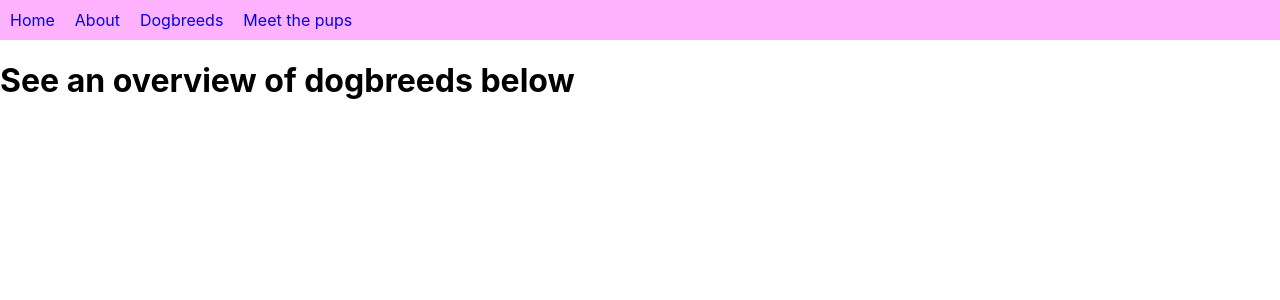
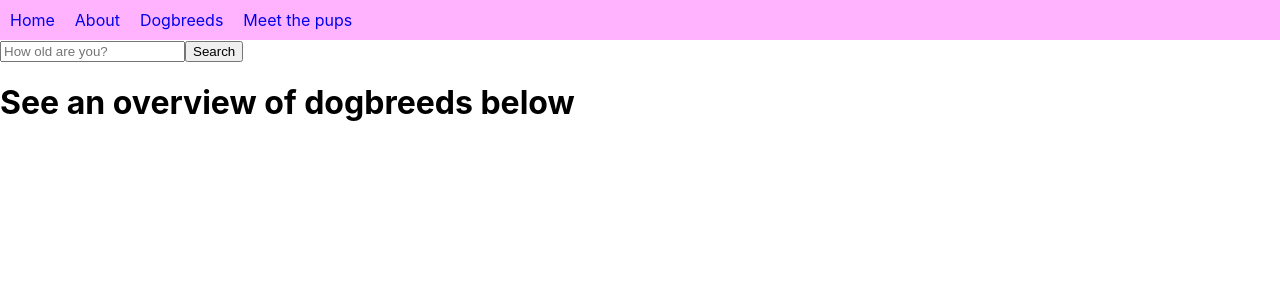
Before and after one commit to SusannaMj/Pet-adoption-app, a React (Create React App) app: page /dogbreeds in a window 1280 px wide. Shown: the top 300 px of the page. Built offline with nearby package versions, Linux system fonts and the light colour scheme.

Commit message:
added basic form elements for dogbreed-search
- imported useState

```diff
--- a/src/pages/dogbreeds.js
+++ b/src/pages/dogbreeds.js
@@ -1,8 +1,27 @@
-import React from "react";
+import React, { useState } from "react";
 
-export default function Dogdreeds() {
+export default function Dogbreeds() {
+  let [age, setAge] = useState("");
+
+  function handleSubmit(event) {
+    event.preventDefault();
+    alert(`You are ${age} years old`);
+  }
+
+  function updateAge(event) {
+    event.preventDefault();
+    setAge(event.target.value);
+  }
   return (
     <div>
+      <form className="searchForm" onSubmit={handleSubmit}>
+        <input
+          type="number"
+          placeholder="How old are you?"
+          onChange={updateAge}
+        />
+        <input type="submit" value="Search" />
+      </form>
       <h1>See an overview of dogbreeds below</h1>
     </div>
   );
--- a/src/pages/index.js
+++ b/src/pages/index.js
@@ -12,8 +12,10 @@ export default function Home() {
   }
   return (
     <div>
-      <h1>Ready to meet your new best friend?</h1>
-      <button onClick={showPups}>Let's go!</button>
+      <hero>
+        <h1>Ready to meet your new best friend?</h1>
+        <button onClick={showPups}>Let's go!</button>
+      </hero>
       <h2>
         Curious what dogbreed might match with you? Try our dogbreed-match-maker
       </h2>
```
